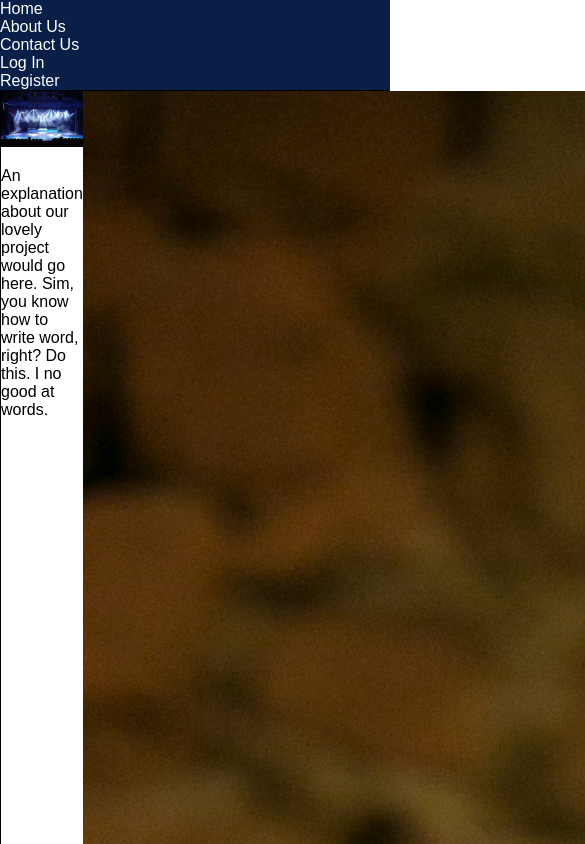
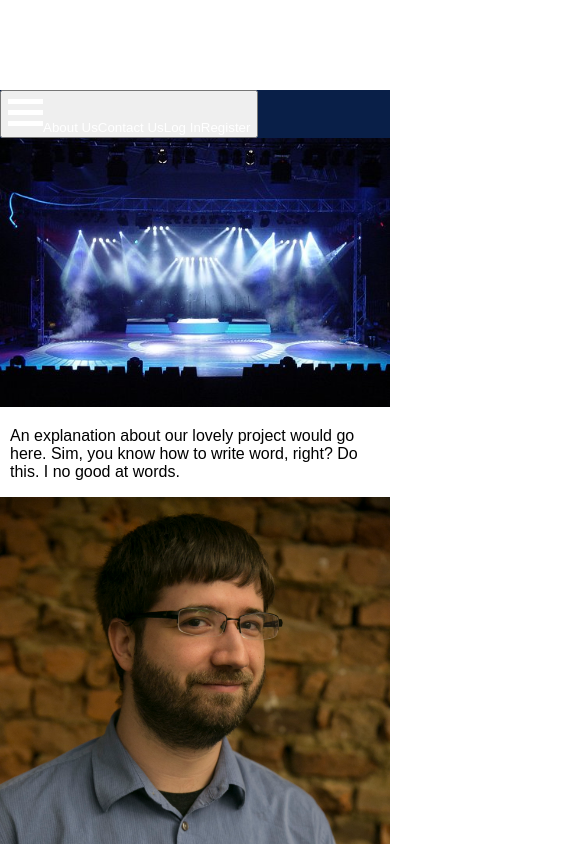
Before and after one commit to grantmcgrath/RESAproject, a React (Create React App) app: page /About in a window 390 px wide. Shown: the top 844 px of the page, 585 px wide, since content can reach past the window. Built offline with nearby package versions, Linux system fonts and the light colour scheme.

Commit message:
Switched to mobile first responsive CSS design.

```diff
--- a/public/index.html
+++ b/public/index.html
@@ -35,5 +35,10 @@
       To begin the development, run `npm start` or `yarn start`.
       To create a production bundle, use `npm run build` or `yarn build`.
     -->
+    <script>
+    function hamburger(x) {
+        x.classList.toggle("change");
+    }
+    </script>
   </body>
 </html>
--- a/src/components/About.js
+++ b/src/components/About.js
@@ -6,7 +6,7 @@ import "../styles/about.css";
 export default class About extends Component {
   render() {
     return (
-      <div id="about_container" className="b">
+      <div id="about_container" className="">
         <section id="about_row_1">
           <div className="about_stager_img">
             <img src={require("../images/staging.jpg")} alt="Something related to Staging" className="about_stager_img" />
@@ -22,7 +22,7 @@ export default class About extends Component {
               <img src={require("../images/Ben.JPG")} alt="Ben" id="ben_pic" className="" />
             </div>
             <div id="ben_bio" className="">
-              <p className="bio_info b">Some amzing bio  info. Or something like that.</p>
+              <p className="bio_info">Some amzing bio  info. Or something like that.</p>
             </div>
           </div>
           <div className="flex_row">
@@ -30,23 +30,27 @@ export default class About extends Component {
               <img src={require("../images/Grant.JPG")} alt="Grant" id="grant_pic" className="" />
             </div>
             <div>
-              <p className="bio_info b">Some amzing bio info. Or something like that.</p>
+              <p className="bio_info">Some amzing bio info. Or something like that.</p>
             </div>
           </div>
         </section>
 
         <section id="about_row_3">
+          <div className="flex_row">
             <div>
               <img src={require("../images/Sim.JPG")} alt="Sim" id="sim_pic" className="" />
             </div>
             <div>
-            <p className="bio_info b">Some amzing bio info. Or something like that.</p>
+              <p className="bio_info">Some amzing bio info. Or something like that.</p>
             </div>
+          </div>
+          <div className="flex_row">
             <div>
               <img src={require("../images/Shontae.JPG")} alt="Shontae" id="shontae_pic" className="" />
             </div>
             <div>
-            <p className="bio_info b">Some amzing bio info. Or something like that.</p>
+              <p className="bio_info">Some amzing bio info. Or something like that.</p>
+            </div>
           </div>
         </section>
       </div>
--- a/src/components/BaseLayout.js
+++ b/src/components/BaseLayout.js
@@ -10,12 +10,28 @@ export default class BaseLayout extends Component {
   render() {
     return (
       <div>
-        <nav id="primary_nav">
+        <nav id="desktop_nav">
           <div className="nav_bar"><NavLink to="/" className="nav_link">Home</NavLink></div>
           <div className="nav_bar"><NavLink to="/About" className="nav_link">About Us</NavLink></div>
           <div className="nav_bar"><NavLink to="/Contact" className="nav_link">Contact Us</NavLink></div>
           <div className="nav_bar"><NavLink to="/LogIn" className="nav_link">Log In</NavLink></div>
           <div className="nav_bar"><NavLink to="/Register" className="nav_link">Register</NavLink></div>
+        </nav>
+        <nav id="mobile_nav">
+          <div className="mobile_nav_dropdown">
+            <button onClick="mobile_nav()" className="mobile_nav_button">
+              <div className="hamburger_container" onClick="hamburger(this)">
+                <div className="bar1"></div>
+                <div className="bar1"></div>
+                <div className="bar1"></div>
+              </div>
+              <NavLink to="/" className="nav_link"></NavLink>
+              <NavLink to="/About" className="nav_link">About Us</NavLink>
+              <NavLink to="/Contact" className="nav_link">Contact Us</NavLink>
+              <NavLink to="/LogIn" className="nav_link">Log In</NavLink>
+              <NavLink to="/Register" className="nav_link">Register</NavLink>
+            </button>
+          </div>
         </nav>
         <section>
           {this.props.children}
--- a/src/styles/App.css
+++ b/src/styles/App.css
@@ -19,7 +19,7 @@ input {
 }
 
 /* Navigation Bar */
-#primary_nav {
+/*#primary_nav {
   display: flex;
   flex-direction: column;
   background-color: #091F48;
@@ -28,7 +28,7 @@ input {
 .container {
   margin: 0 auto;
   width: auto;
-}
+}*/
 
 /* Log In */
 #log_in_form {
@@ -62,13 +62,13 @@ input {
 
 
 /* Navigation Bar */
-#primary_nav {
+/*#primary_nav {
   display: flex;
   flex-direction: row;
   background-color: #091F48;
-}
+}*/
 
-.nav_bar {
+/*.nav_bar {
   margin: 10px;
   color: white;
 }
@@ -80,7 +80,7 @@ input {
 .container {
   margin: 0 auto;
   width: 80%;
-}
+}*/
 
 /* Log In */
 #log_in {
--- a/src/styles/about.css
+++ b/src/styles/about.css
@@ -3,11 +3,42 @@
 /* Mobile */
 #about_container {
   display: flex;
+  flex-direction: column;
+}
+
+#about_row_1 {
+  display: flex;
+  flex-direction: row;
+  flex-wrap: wrap;
+  padding: 0;
+}
+
+#about_row_2 {
+  display: flex;
+  flex-direction: row;
+  flex-wrap: wrap;
+  padding: 0;
+}
+
+#about_row_3 {
+  display: flex;
+  flex-direction: row;
+  flex-wrap: wrap;
+  padding: 0;
+}
+
+img {
+  width: 100%;
+}
+
+p {
+  padding: 0 10px;
 }
 
 .about_stager_img {
   width: 100%;
 }
+
 
 /* Desktop */
 @media (min-width: 415px) {
@@ -22,6 +53,7 @@
   #about_row_1 {
     display: flex;
     flex-direction: row;
+    flex-wrap: nowrap;
     padding: 10px 0;
   }
 
@@ -35,6 +67,7 @@
   #about_row_3 {
     display: flex;
     flex-direction: row;
+    flex-wrap: wrap;
     padding: 10px 0;
   }
 
--- a/src/styles/navigation.css
+++ b/src/styles/navigation.css
@@ -1,11 +1,49 @@
 /* CSS for Navigation/BaseLayout component */
 
 /* Mobile */
+#desktop_nav {
 
-#primary_nav {
+}
+
+#mobile_nav {
   display: flex;
   flex-direction: column;
   background-color: #091F48;
+  color: white;
+}
+
+.mobile_nav_dropdown {
+
+}
+
+.hamburger_container {
+  display: inline-block;
+  cursor: pointer;
+}
+
+.bar1, .bar2, .bar3 {
+    width: 35px;
+    height: 5px;
+    background-color: white;
+    margin: 6px 0;
+    transition: 0.4s;
+}
+
+/* Rotate first bar */
+.change .bar1 {
+    -webkit-transform: rotate(-45deg) translate(-9px, 6px) ;
+    transform: rotate(-45deg) translate(-9px, 6px) ;
+}
+
+/* Fade out the second bar */
+.change .bar2 {
+    opacity: 0;
+}
+
+/* Rotate last bar */
+.change .bar3 {
+    -webkit-transform: rotate(45deg) translate(-8px, -8px) ;
+    transform: rotate(45deg) translate(-8px, -8px) ;
 }
 
 .container {
@@ -13,13 +51,40 @@
   width: auto;
 }
 
+.nav_bar {
+
+}
+
+.nav_link {
+
+}
+
 /* Desktop */
 @media (min-width: 415px) {
 
-  #primary_nav {
+  #desktop_nav {
+    display: flex;
     flex-direction: row;
+    background-color: #091F48;
   }
 
+  #mobile_nav {
 
+  }
+
+  .nav_bar {
+    margin: 10px;
+    color: white;
+
+  }
+
+  .nav_link {
+
+  }
+
+  .container {
+    margin: 0 auto;
+    width: 80%;
+  }
 
 }
```
Lines whose indentation alone changed are shown as unchanged.
